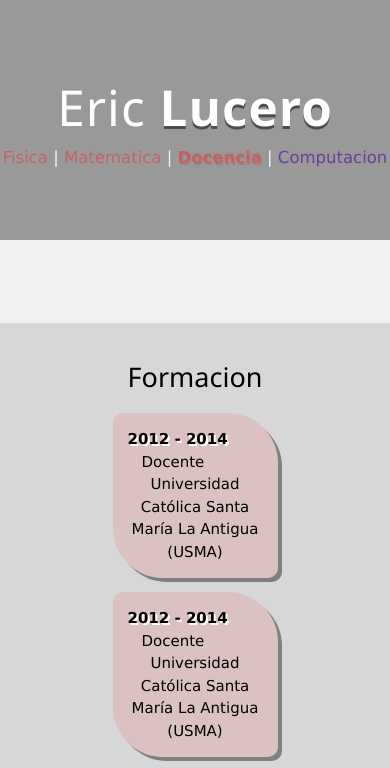
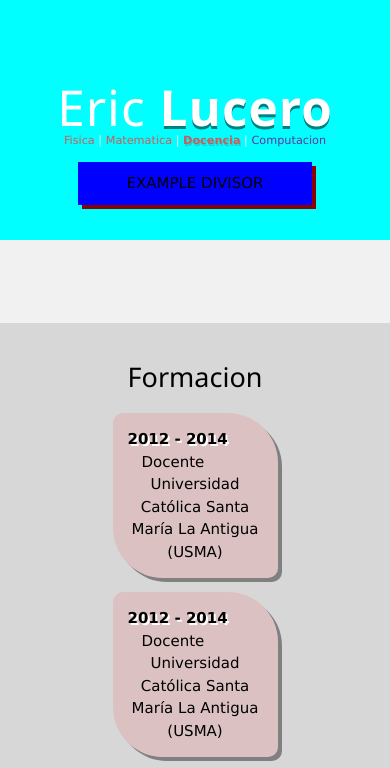
Before and after one commit to EricLuceroGonzalez/CV-EricLucero, a plain HTML site: page index.html in a window 390 px wide. Shown: the top 768 px of the page. Drawn offline with Linux system fonts and the light colour scheme.

Commit message:
Add files via upload

```diff
--- a/index.html
+++ b/index.html
@@ -29,6 +29,7 @@
             <span class="span-3">Docencia</span> |
             <span class="span-4">Computacion</span>
         </p>
+        <div id="div-example">EXAMPLE DIVISOR</div>
     </header>
 
 
@@ -130,6 +131,9 @@
     </footer>
 
     <script src="js/cvEric1.js"></script>
+    <script type="text/javascript">
+        var devicePixelRatio = window.getDevicePixelRatio();
+    </script>
 </body>
 
 </html>
--- a/style/style.css
+++ b/style/style.css
@@ -78,11 +78,16 @@ header h1 {
 header p {
     color: #fff;
     font-size: 1.1em;
-    padding-bottom: 1.3em;
-    padding-top: .5em;
-    opacity: .9;
-    position: relative;
-    top: 60px;
+    padding-top: 3.5em;
+}
+
+#div-example {
+    background-color: red;
+    max-width: 20%;
+/*    // 400px;*/
+    padding: 10px;
+    margin: 0 auto;
+    box-shadow: 4px 4px darkred;
 }
 
 .span-light {
@@ -169,7 +174,34 @@ footer hr {
 
 .center {
     padding: 30px;
-    background-color: rgba(111,111,111,0.2);
+    background-color: rgba(111, 111, 111, 0.2);
     text-align: center;
     max-width: 100%;
 }
+
+@media screen and (max-width: 480px) {
+    header {
+        background-color: aqua;
+    }
+    #div-example {
+        background-color: blue;
+        max-width: 60%;
+    }
+    header p{
+        font-size: 75%;
+        margin-top: 1.5em;
+    }
+}
+@media min-width: 481px and (max-width: 640px) {
+    header {
+        background-color: seagreen;
+    }
+    #div-example {
+        background-color: darkgoldenrod;
+        max-width: 60%;
+    }
+    header p{
+        font-size: 75%;
+        margin-top: 1.5em;
+    }
+}
```
